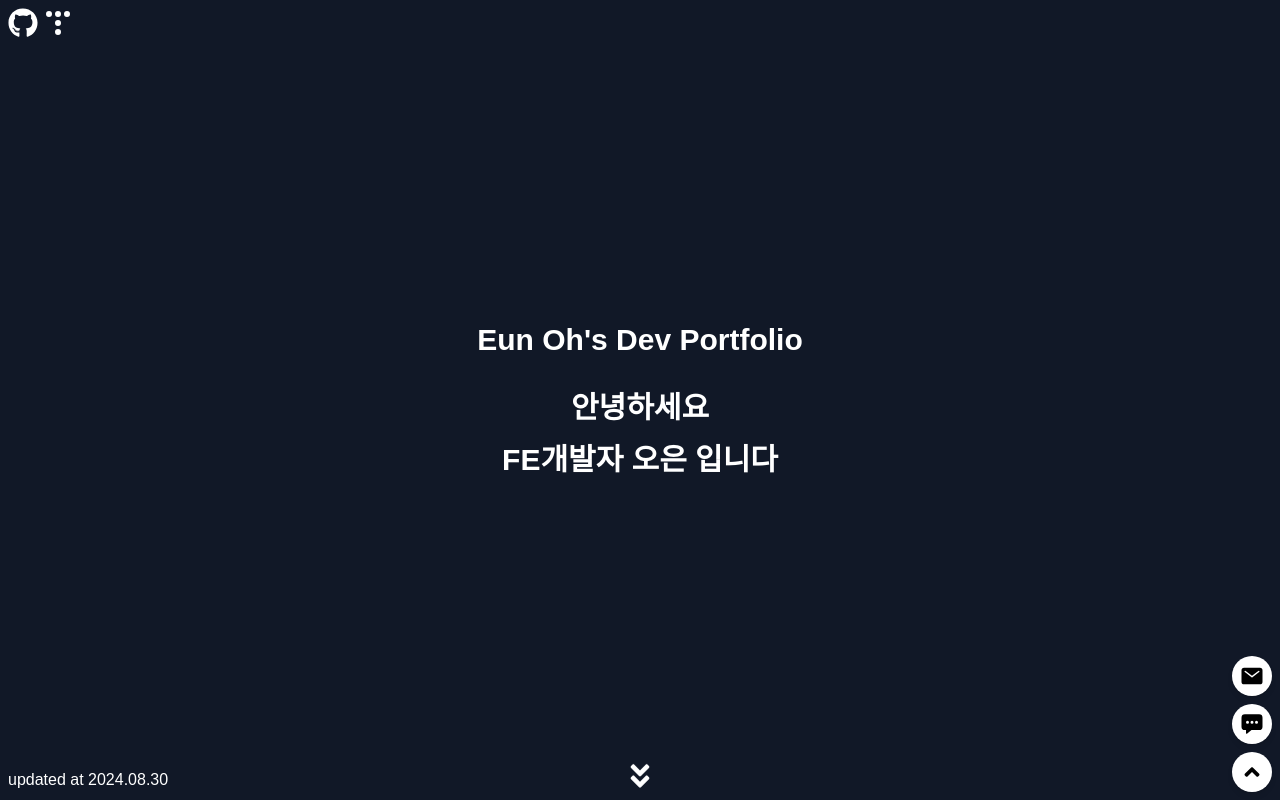
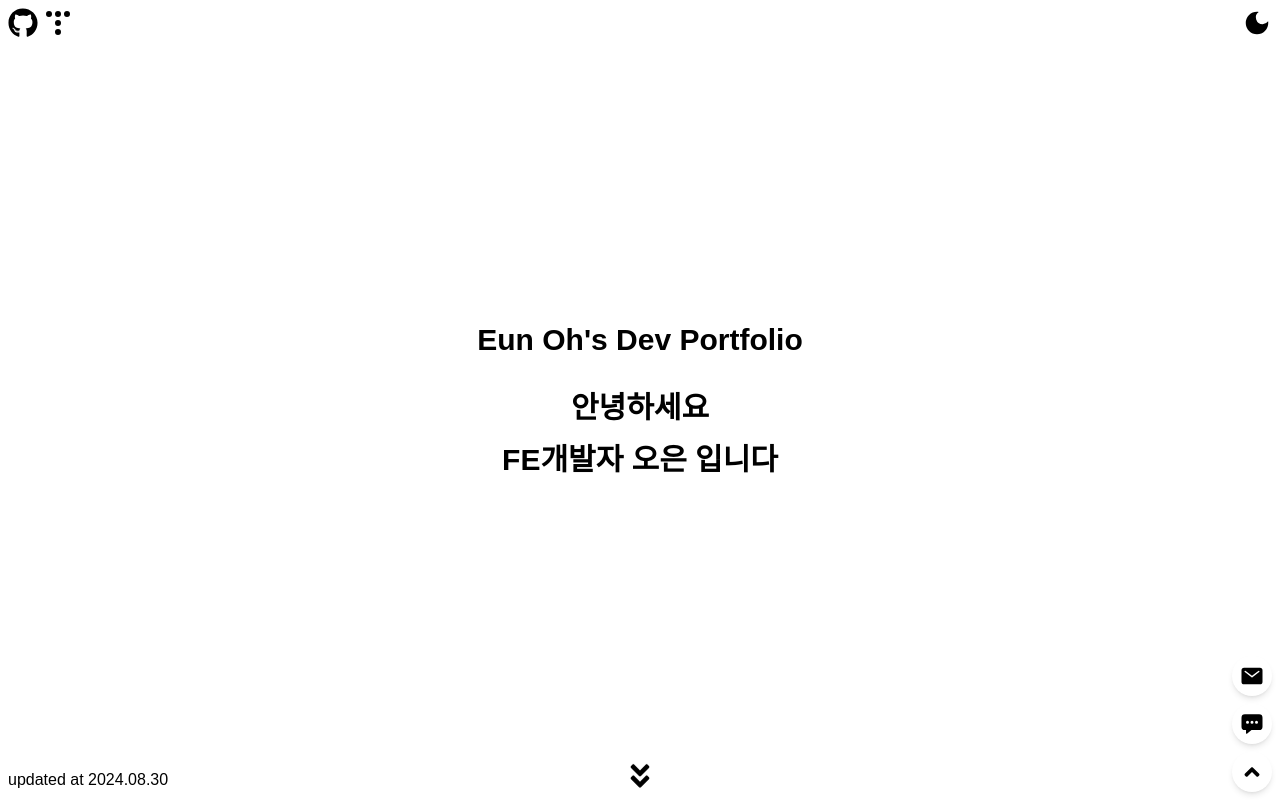
Before and after one commit to eunsun-projects/eunoh-dev, a Next.js app: page / in a window 1280 px wide. Built offline with nearby package versions, Linux system fonts and the light colour scheme; a web font is replaced by a local one.

Commit message:
[update]: 다크모드/라이트모드 토글 버튼 설정

```diff
--- /dev/null
+++ b/src/app/(public)/_components/DarkLightModeButton.tsx
@@ -0,0 +1,35 @@
+"use client"
+
+import { useEffect, useState } from "react";
+import { MdDarkMode, MdOutlineDarkMode } from "react-icons/md";
+
+function DarkLightModeButton() {
+
+    const [theme, setTheme] = useState<string | null>(null);
+
+    useEffect(() => {
+        // 페이지 로드 시 현재 테마 설정을 가져옴
+        const currentTheme = localStorage.getItem("theme");
+        setTheme(currentTheme);
+    }, []);
+
+    const toggleTheme = () => {
+        if (theme === "dark") {
+            document.documentElement.classList.remove("dark");
+            localStorage.setItem("theme", "light");
+            setTheme("light");
+        } else {
+            document.documentElement.classList.add("dark");
+            localStorage.setItem("theme", "dark");
+            setTheme("dark");
+        }
+    };
+
+    return (
+        <button onClick={toggleTheme} className="text-3xl">
+            {theme === "dark" ? <MdOutlineDarkMode /> : <MdDarkMode />}
+        </button>
+    )
+}
+
+export default DarkLightModeButton
--- a/src/app/(public)/_components/Hello.tsx
+++ b/src/app/(public)/_components/Hello.tsx
@@ -7,6 +7,7 @@ import { FaAngleDoubleDown, FaGithub } from "react-icons/fa";
 import { SiTistory } from "react-icons/si";
 import { ReactTyped, Typed } from "react-typed";
 import { twMerge } from "tailwind-merge";
+import DarkLightModeButton from "./DarkLightModeButton";
 
 function Hello() {
     const { setMainReady } = useUiStateContext();
@@ -43,6 +44,16 @@ function Hello() {
                     <SiTistory className="text-2xl" />
                 </Link>
             </div>
+
+            <div
+                className={twMerge(
+                    "absolute opacity-0 top-2 right-2 transition-all duration-1000",
+                    ready.first && ready.second && "opacity-100"
+                )}
+            >
+                <DarkLightModeButton />
+            </div>
+
             <div className="flex flex-col items-center justify-center gap-8">
                 <h3
                     className={twMerge(
--- /dev/null
+++ b/src/app/(public)/_components/InitialSetDarkMode.tsx
@@ -0,0 +1,20 @@
+"use client"
+import { useEffect } from "react";
+
+function InitialSetDarkMode() {
+    useEffect(() => {
+        // 사용자의 OS 설정에 따라 다크 모드 적용
+        if (
+            localStorage.theme === "dark" ||
+            (!("theme" in localStorage) &&
+                window.matchMedia("(prefers-color-scheme: dark)").matches)
+        ) {
+            document.documentElement.classList.add("dark");
+        } else {
+            document.documentElement.classList.remove("dark");
+        }
+    }, []);
+    return <></>
+}
+
+export default InitialSetDarkMode
--- a/src/app/(public)/layout.tsx
+++ b/src/app/(public)/layout.tsx
@@ -1,10 +1,12 @@
 import UiStateProvider from "@/contexts/UiState.context";
 import React from "react";
+import InitialSetDarkMode from "./_components/InitialSetDarkMode";
 import RightBottomUI from "./_components/RightBottomUI";
 
 function MainLayout({ children }: { children: React.ReactNode }) {
     return (
         <UiStateProvider>
+            <InitialSetDarkMode />
             {children}
             <RightBottomUI />
         </UiStateProvider>
--- a/src/providers/QueryProvider.tsx
+++ b/src/providers/QueryProvider.tsx
@@ -42,7 +42,8 @@ function QueryProvider({ children }: { children: React.ReactNode }) {
             {children}
             <ReactQueryDevtools
                 initialIsOpen={process.env.NEXT_PUBLIC_RUN_MODE === "local"}
-                buttonPosition="top-right"
+                // buttonPosition="top-right"
+                buttonPosition="bottom-right"
             />
         </QueryClientProvider>
     );
```
